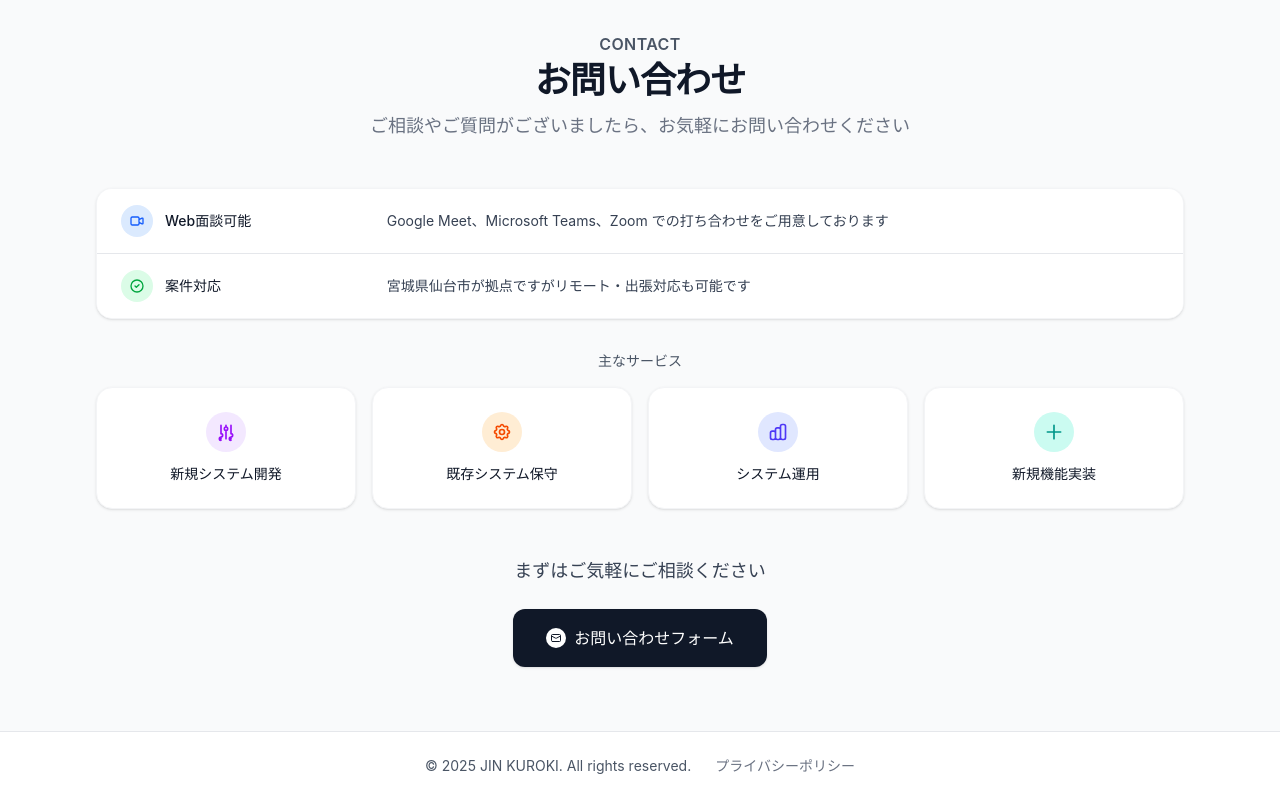
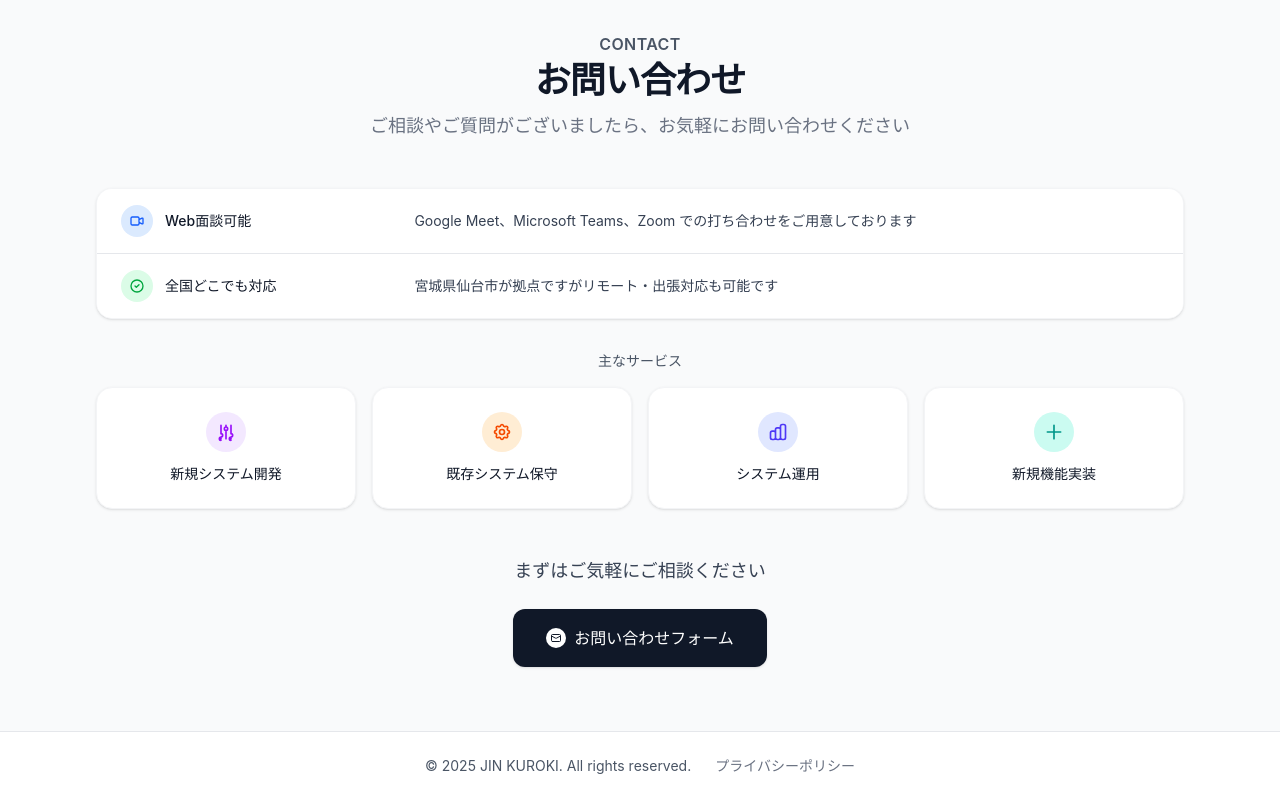
Before and after one commit to NOIRU13/portfolio, a Vue app: page / in a window 1280 px wide. Shown: the part 2643-3443 px from the top of the page. Built offline with nearby package versions, Linux system fonts and the light colour scheme.

Commit message:
no message

```diff
--- a/src/components/sections/ContactSection.vue
+++ b/src/components/sections/ContactSection.vue
@@ -42,7 +42,7 @@
                           <path stroke-linecap="round" stroke-linejoin="round" stroke-width="2" d="M9 12l2 2 4-4m6 2a9 9 0 11-18 0 9 9 0 0118 0z" />
                         </svg>
                       </div>
-                      案件対応
+                      全国どこでも対応
                     </div>
                   </td>
                   <td class="px-6 py-4 text-sm text-gray-700">
```
